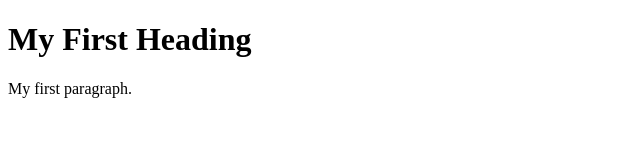
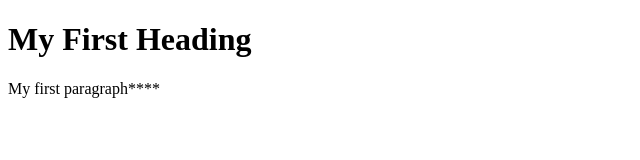
Before and after one commit to Punika23/sample, a plain HTML site: page index.html in a window 1280 px wide. Shown: the full height of the page, 0-640 px from the left. Drawn offline with Linux system fonts and the light colour scheme.

Commit message:
second commit

```diff
--- a/index.html
+++ b/index.html
@@ -3,7 +3,6 @@
 <body>
 
 <h1>My First Heading</h1>
-<p>My first paragraph.</p>
-
+<p>My first paragraph****</p>
 </body>
 </html>
```
